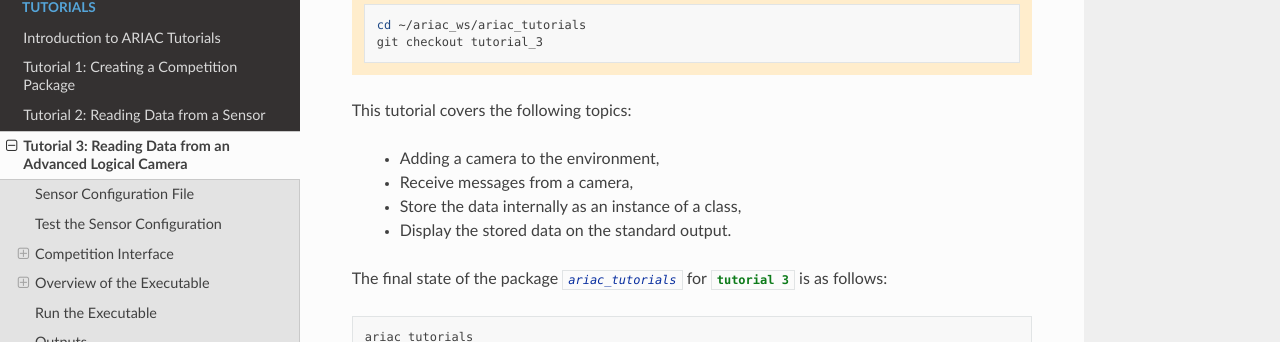
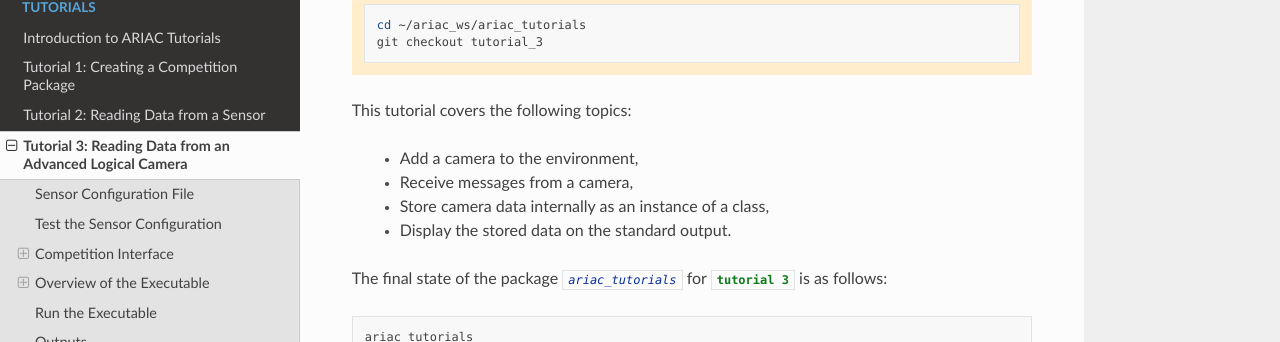
Before and after one commit to usnistgov/ARIAC, a Sphinx documentation site: the page built from docs/tutorials/tutorial_3.rst, in a window 1280 px wide and 900 px high. Shown: the part 282-624 px from the top of the window. Built offline with Sphinx 7.4.7 and the Read the Docs theme 2.0.0, drawn with Linux system fonts in a browser that asks for light colours.

Commit message:
testing themes

```diff
--- a/docs/tutorials/tutorial_3.rst
+++ b/docs/tutorials/tutorial_3.rst
@@ -30,9 +30,9 @@ Tutorial 3: Reading Data from an Advanced Logical Camera
 
 This tutorial covers the following topics:
 
-  - Adding a camera to the environment,
+  - Add a camera to the environment,
   - Receive messages from a camera,
-  - Store the data internally as an instance of a class,
+  - Store camera data internally as an instance of a class,
   - Display the stored data on the standard output.
 
 The final state of the package :inline-file:`ariac_tutorials` for :inline-tutorial:`tutorial 3` is as follows:
```
